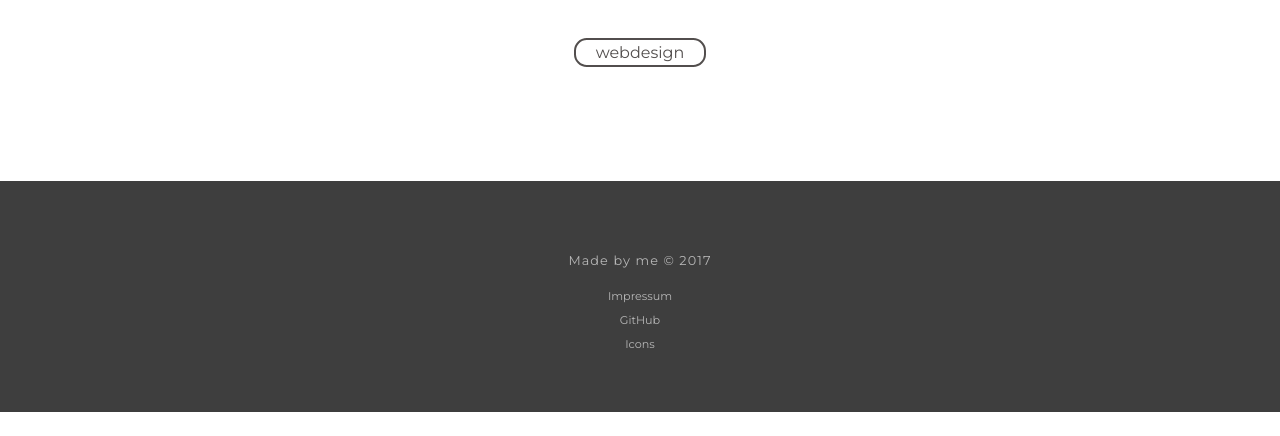
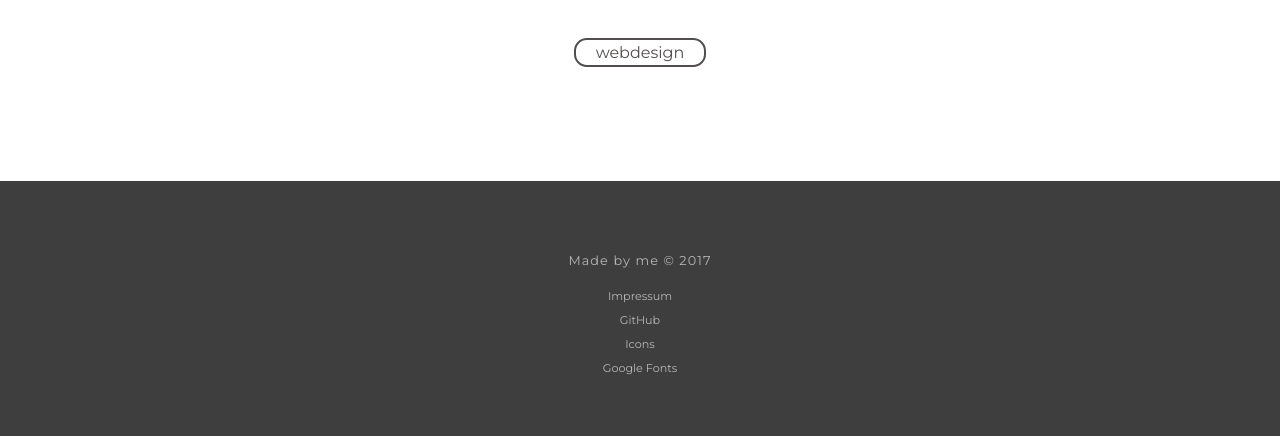
Before and after one commit to Bratwurstli/webdesign, a plain HTML site: page index.html in a window 1280 px wide. Shown: the part 1883-2319 px from the top of the page. Before the commit the page ends 2295 px from the top, so only its background shows below. Drawn offline with Linux system fonts and the light colour scheme.

Commit message:
added google fonts link

```diff
--- a/index.html
+++ b/index.html
@@ -50,6 +50,7 @@
 		<li><a href="">Impressum</a></li>
 		<li><a href="https://github.com/Sven90" target="_blank">GitHub</a></li>
 		<li><a href="http://fontawesome.io/" target="_blank">Icons</a></li>
+		<li><a href="https://fonts.google.com/" target="_blank">Google Fonts</a></li>
 	</ul>
 </footer>
 </body>
```
